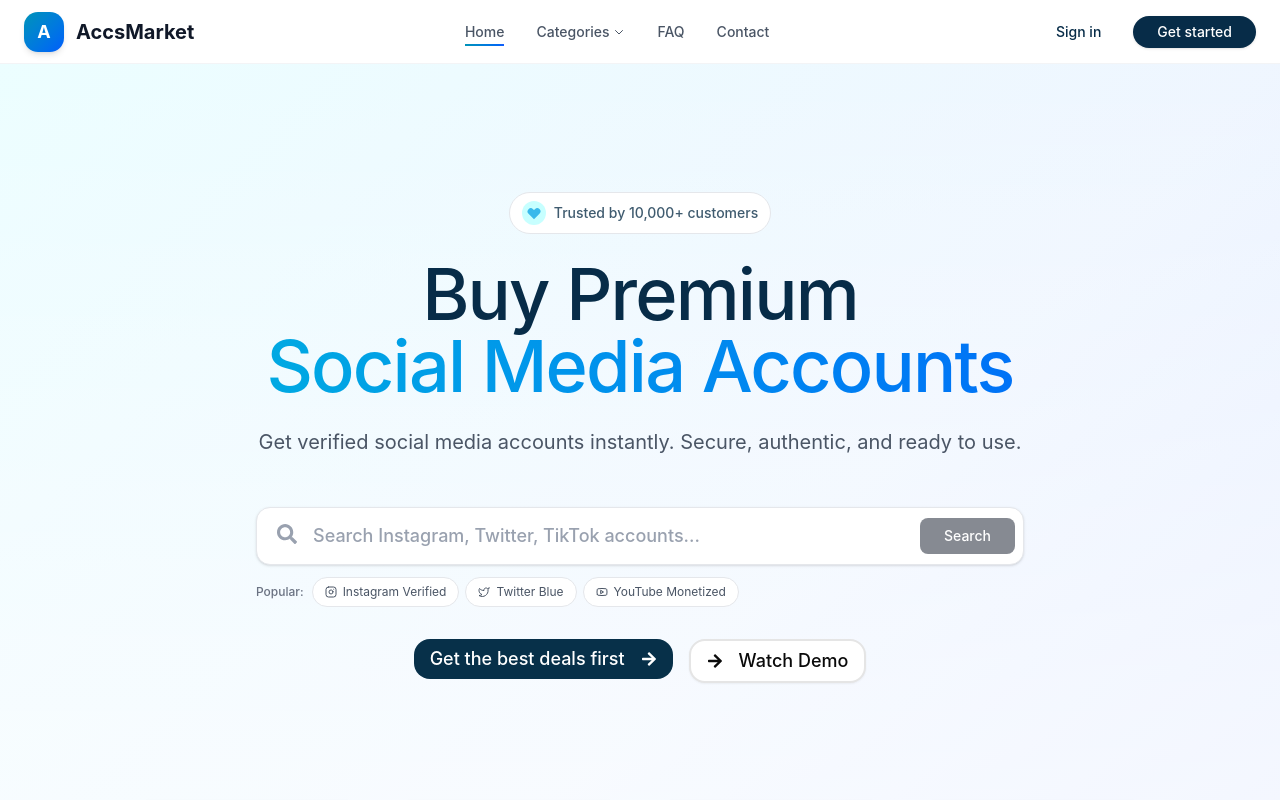
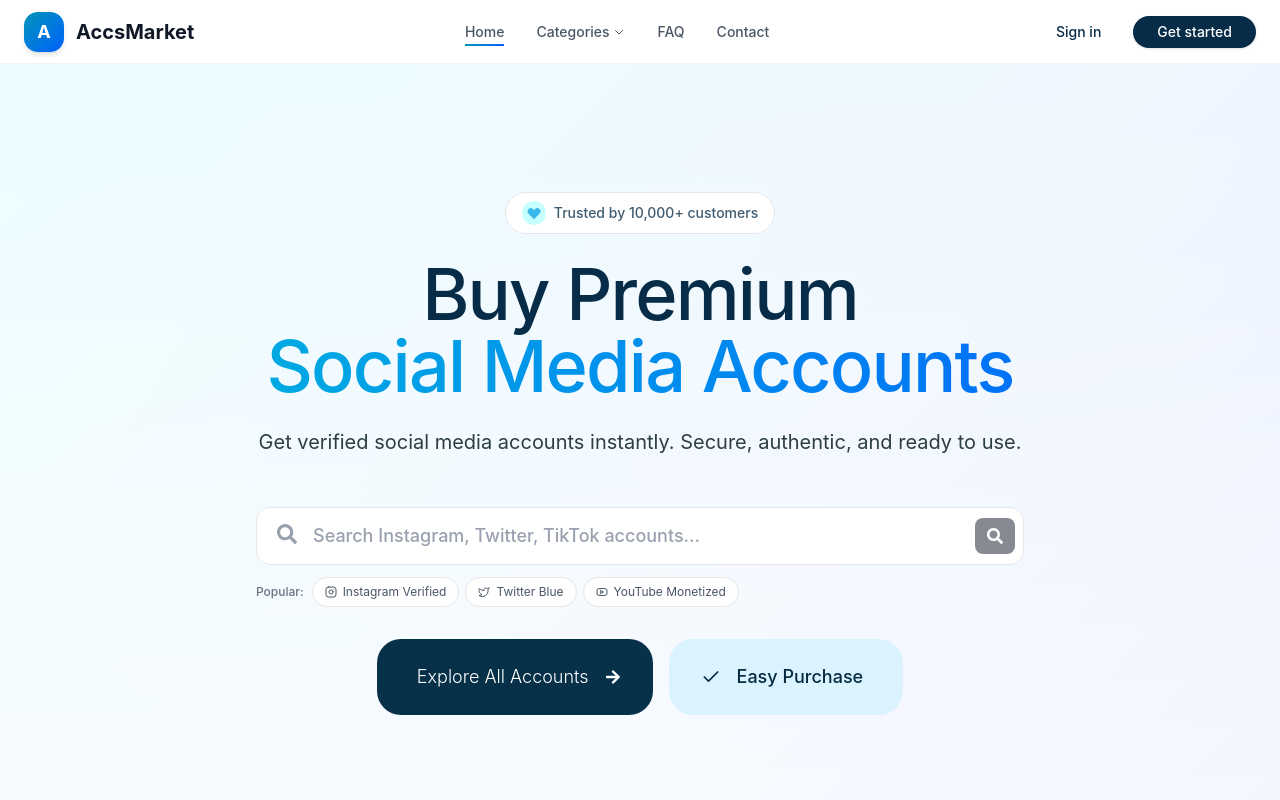
Before and after one commit to Abdulberk/accmarket, a Next.js app: page / in a window 1280 px wide. Shown: the top 800 px of the page. Built offline with nearby package versions, Linux system fonts and the light colour scheme.

Commit message:
new design

```diff
--- a/components/atoms/Button/Button.tsx
+++ b/components/atoms/Button/Button.tsx
@@ -5,11 +5,12 @@
 
 interface ButtonProps extends React.ButtonHTMLAttributes<HTMLButtonElement> {
   variant?: 'default' | 'destructive' | 'outline' | 'secondary' | 'ghost' | 'link' | 'primary';
-  size?: 'default' | 'sm' | 'lg' | 'icon' | 'md' | 'xl';
+  size?: 'default' | 'sm' | 'lg' | 'icon' | 'md' | 'xl' | 'custom';
   loading?: boolean;
   icon?: React.ReactNode;
   iconPosition?: 'left' | 'right';
   asChild?: boolean;
+  customPadding?: string; // Custom padding için yeni prop
 }
 
 const Button = React.forwardRef<HTMLButtonElement, ButtonProps>(
@@ -22,22 +23,46 @@
     icon,
     iconPosition = 'left',
     disabled,
+    customPadding,
     ...props
   }, ref) => {
     // Map custom variants to shadcn variants
     const mappedVariant = variant === 'primary' ? 'default' : variant;
 
-    // Map custom sizes to shadcn sizes
-    const mappedSize = size === 'md' ? 'default' : size === 'xl' ? 'lg' : size;
+    // Map custom sizes to shadcn sizes - custom size için undefined döndür
+    const mappedSize = size === 'custom' ? undefined :
+                      size === 'md' ? 'default' :
+                      size === 'xl' ? 'lg' : size;
 
-    // Apply custom styling for primary variant
+    // Apply custom styling for primary variant and custom sizes
     const customClassName = cn(
       variant === 'primary' && 'bg-gradient-to-r from-blue-600 to-purple-600 hover:from-blue-700 hover:to-purple-700 text-white shadow-lg hover:shadow-xl',
       size === 'xl' && 'h-12 px-8 text-base',
+      size === 'custom' && 'inline-flex items-center justify-center gap-2 whitespace-nowrap rounded-md text-sm font-medium transition-all disabled:pointer-events-none disabled:opacity-50',
+      customPadding && size === 'custom' && customPadding,
       className
     );
 
     return (
+      size === 'custom' ? (
+        <button
+          className={customClassName}
+          ref={ref}
+          disabled={disabled || loading}
+          {...props}
+        >
+          {loading && (
+            <Loader2 className="mr-2 h-4 w-4 animate-spin" />
+          )}
+          {icon && iconPosition === 'left' && !loading && (
+            <span className="mr-2">{icon}</span>
+          )}
+          {children}
+          {icon && iconPosition === 'right' && !loading && (
+            <span className="ml-2">{icon}</span>
+          )}
+        </button>
+      ) : (
         <ShadcnButton
           className={customClassName}
           variant={mappedVariant}
@@ -57,6 +82,7 @@
             <span className="ml-2">{icon}</span>
           )}
         </ShadcnButton>
+      )
     );
   }
 );
--- a/components/molecules/SearchBar/SearchBar.tsx
+++ b/components/molecules/SearchBar/SearchBar.tsx
@@ -167,7 +167,7 @@
       >
         <div className={cn(
           "relative overflow-hidden rounded-xl transition-all duration-300",
-          isHero && "bg-white border border-gray-200 shadow-sm hover:shadow-md",
+          isHero && "bg-white border border-gray-200",
           isHero && isFocused && "ring-2 ring-gray-900 ring-opacity-20 border-gray-900"
         )}>
           {/* Search Icon */}
@@ -209,7 +209,7 @@
             )}
             disabled={!query.trim()}
           >
-            {size === "lg" ? "Search" : <Icon name="arrow-right" size="sm" />}
+            <Icon name="search" size="sm" />
           </Button>
         </div>
 
@@ -271,7 +271,7 @@
                     if (onSearch) onSearch(item.text);
                   }}
                   className={cn(
-                    "flex items-center gap-1.5 px-3 py-1.5 bg-white border border-gray-200 rounded-full text-xs text-gray-600 transition-all hover:shadow-sm",
+                    "flex items-center gap-1.5 px-3 py-1.5 bg-white border border-gray-200 rounded-full text-xs text-gray-600 transition-all",
                     item.color
                   )}
                 >
--- a/components/organisms/HeroSection/HeroSection.tsx
+++ b/components/organisms/HeroSection/HeroSection.tsx
@@ -4,6 +4,7 @@
 import Badge from "@/components/atoms/Badge/Badge";
 import SearchBar from "@/components/molecules/SearchBar/SearchBar";
 import { cn } from "@/lib/utils";
+import { ArrowRight, MoveRight, ArrowUpRight, TrendingUp, Check } from "lucide-react";
 
 interface HeroSectionProps {
   className?: string;
@@ -36,7 +37,7 @@
           {/* Badge */}
           <div className="flex justify-center mb-6">
             <div className="p-1 rounded-full bg-white border border-gray-200">
-              <div className="inline-flex items-center px-2 py-1 rounded-full bg-white text-sm font-medium" style={{ color: '#3F5B6F' }}>
+              <div className="inline-flex items-center px-3 py-1 rounded-full bg-white text-sm font-medium" style={{ color: '#3F5B6F' }}>
                 <div className="w-6 h-6 rounded-full flex items-center justify-center mr-2" style={{ backgroundColor: '#C7FFFF' }}>
                   <svg className="w-4 h-4" fill="#39B9EB" viewBox="0 0 20 20">
                     <path d="M3.172 5.172a4 4 0 015.656 0L10 6.343l1.172-1.171a4 4 0 115.656 5.656L10 17.657l-6.828-6.829a4 4 0 010-5.656z" />
@@ -56,7 +57,7 @@
           </h1>
 
           {/* Subheading */}
-          <p className="text-xl text-gray-600 mb-12 max-w-3xl mx-auto leading-relaxed">
+          <p className="text-xl mb-12 max-w-3xl mx-auto leading-relaxed" style={{ color: '#2C3E43' }}>
             Get verified social media accounts instantly.
             Secure, authentic, and ready to use.
           </p>
@@ -74,21 +75,24 @@
           {/* CTA Buttons */}
           <div className="flex flex-col sm:flex-row gap-4 justify-center mb-32">
             <Button
-              size="lg"
-              className="text-white px-12 py-5 text-lg rounded-2xl transition-all"
+              size="custom"
+              customPadding="py-6 pl-10 pr-8 text-lg rounded-3xl font-light"
+              className="text-white transition-all"
               style={{ backgroundColor: '#073049' }}
             >
-              Get the best deals first
+              Explore All Accounts
               <Icon name="arrow-right" size="sm" className="ml-2" />
             </Button>
             <Button
-              variant="outline"
-              size="lg"
-              className="border-2 px-12 py-5 text-lg hover:bg-gray-50 transition-all rounded-2xl"
+              size="custom"
+              customPadding="py-6 pl-8 pr-10 text-lg rounded-3xl font-medium"
+              className="transition-all"
+              style={{ backgroundColor: '#DAF3FF', color: '#052A42' }}
             >
-              <Icon name="arrow-right" size="sm" className="mr-2" />
-              Watch Demo
+              <Check className="w-5 h-5 mr-2" />
+              Easy Purchase
             </Button>
+
           </div>
 
           {/* Stats Cards */}
```
Lines whose indentation alone changed are shown as unchanged.
